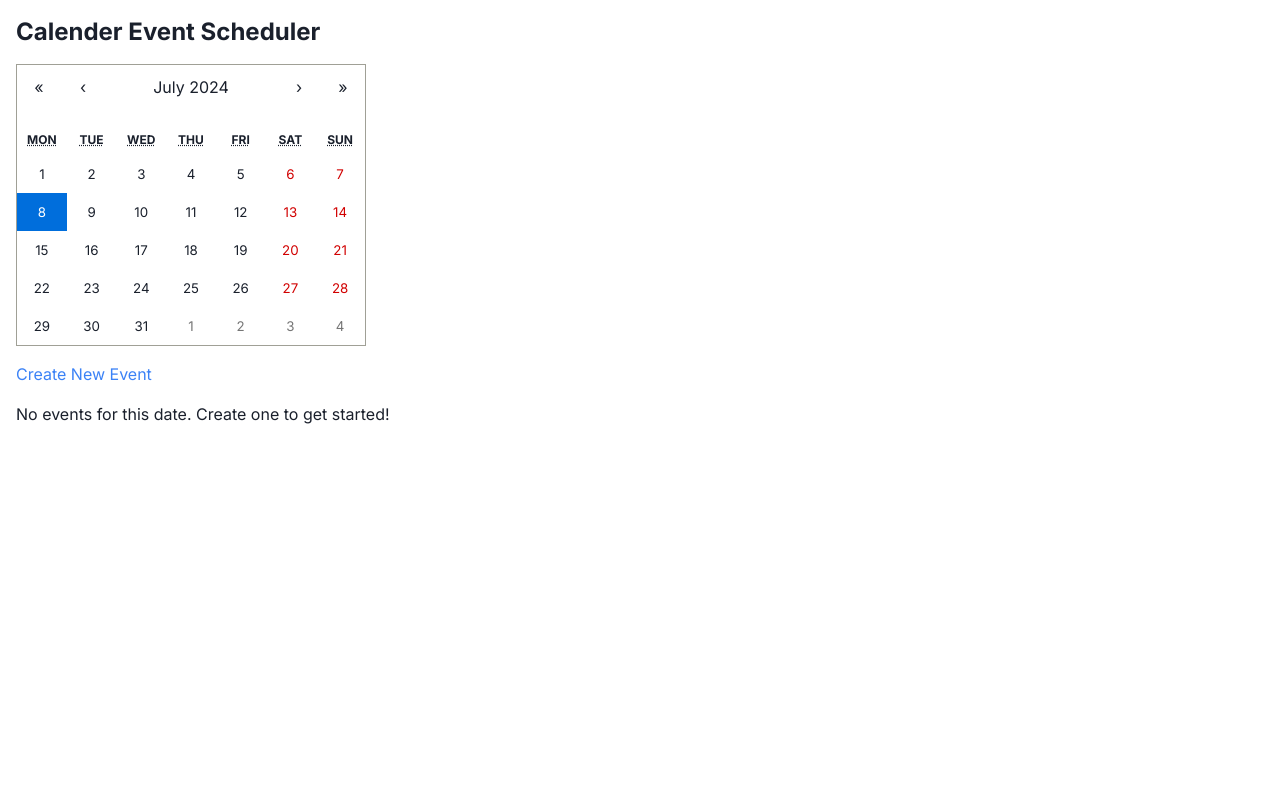
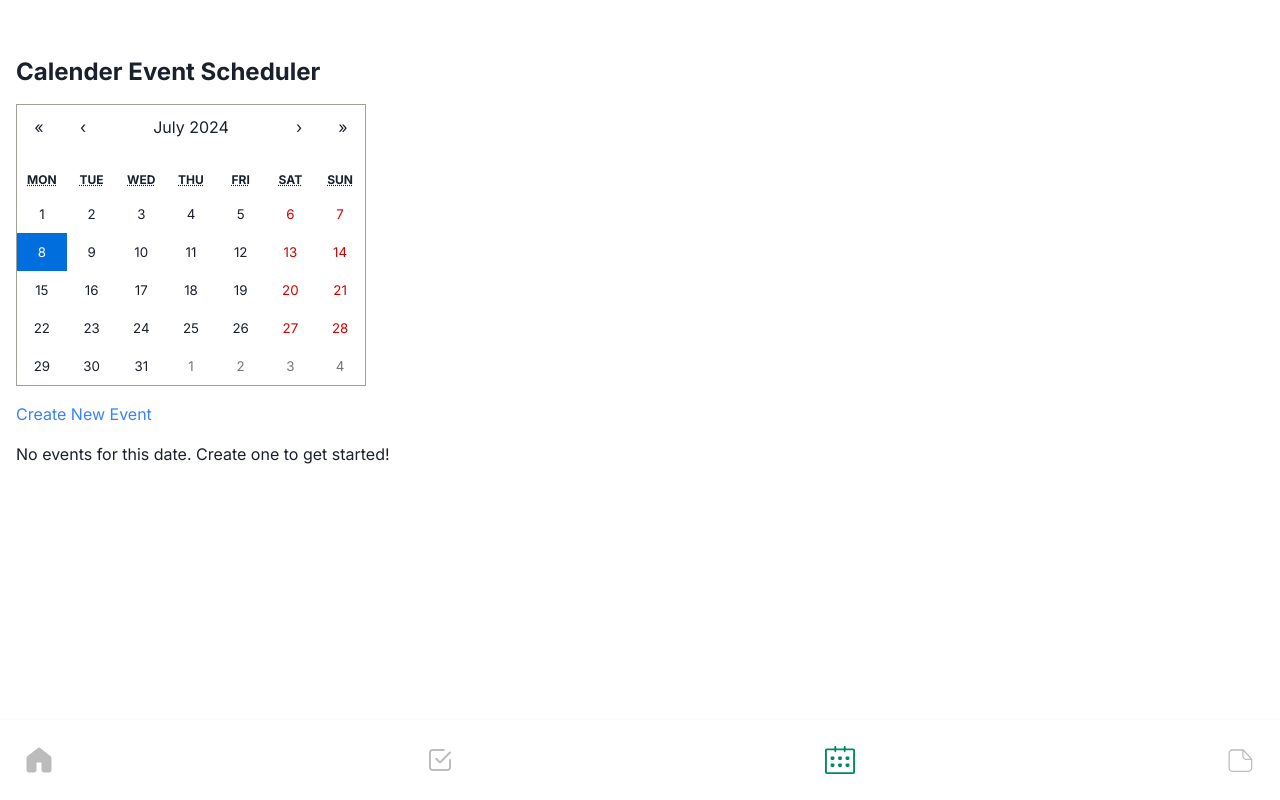
Before and after one commit to Stepheeeen/routine, a React (Vite) app: page /calender in a window 1280 px wide. Built offline with nearby package versions, Linux system fonts and the light colour scheme.

Commit message:
navbar application to all the pages

```diff
--- a/src/pages/Calender.jsx
+++ b/src/pages/Calender.jsx
@@ -6,6 +6,7 @@ import 'react-calendar/dist/Calendar.css';
 import 'react-datepicker/dist/react-datepicker.css';
 import { v4 as uuidv4 } from 'uuid';
 import { useCalendar, CalendarProvider } from '../context/CalendarContext';
+import PageContainer from './Index';
 
 // Event Form Component
 const EventForm = ({ title = '', date = new Date(), onSubmit }) => {
@@ -78,7 +79,8 @@ const Calender = () => {
   };
 
   return (
-    <div className="p-4">
+    <PageContainer>
+      <div className="p-4">
       <h1 className="text-2xl font-bold">Calender Event Scheduler</h1>
       <Calendar
         onChange={handleDateChange}
@@ -129,6 +131,8 @@ const Calender = () => {
         )}
       </ul>
     </div>
+    </PageContainer>
+
   );
 };
 
--- a/src/pages/Note.jsx
+++ b/src/pages/Note.jsx
@@ -2,11 +2,13 @@
 import React from 'react';
 import { Link } from 'react-router-dom';
 import { useNotes } from '../context/NotesContext';
+import PageContainer from './Index';
 
 const NotesHome = () => {
   const { notes, deleteNote } = useNotes();
 
   return (
+    <PageContainer>
     <div className="p-4">
       <h1 className="text-2xl font-bold">Notes Homepage</h1>
       <Link to="/new" className="text-blue-500 mb-4 block">Create New Note</Link>
@@ -33,6 +35,7 @@ const NotesHome = () => {
         )}
       </ul>
     </div>
+    </PageContainer>
   );
 };
 
--- a/src/pages/Task.jsx
+++ b/src/pages/Task.jsx
@@ -1,6 +1,7 @@
 import React, { useState } from 'react';
 import { v4 as uuidv4 } from 'uuid';
 import { useTasks, TaskProvider } from '../context/TaskContext';
+import PageContainer from './Index';
 
 // Task Form Component
 const TaskForm = ({ title = '', description = '', onSubmit }) => {
@@ -61,6 +62,7 @@ const TaskPage = () => {
   };
 
   return (
+    <PageContainer>
     <div className="p-4">
       <h1 className="text-2xl font-bold">Task Scheduler</h1>
       <button
@@ -107,6 +109,7 @@ const TaskPage = () => {
         )}
       </ul>
     </div>
+    </PageContainer>
   );
 };
 
```
